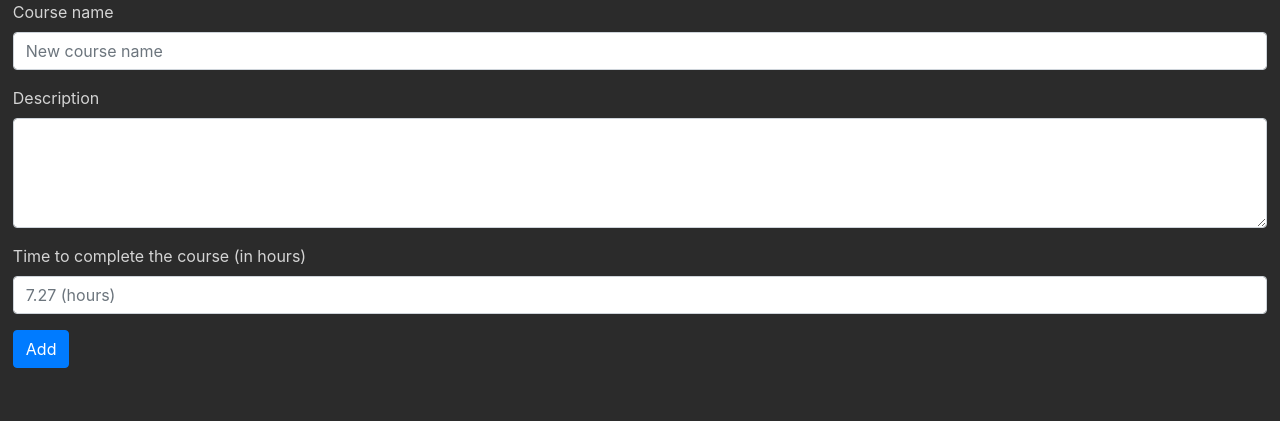
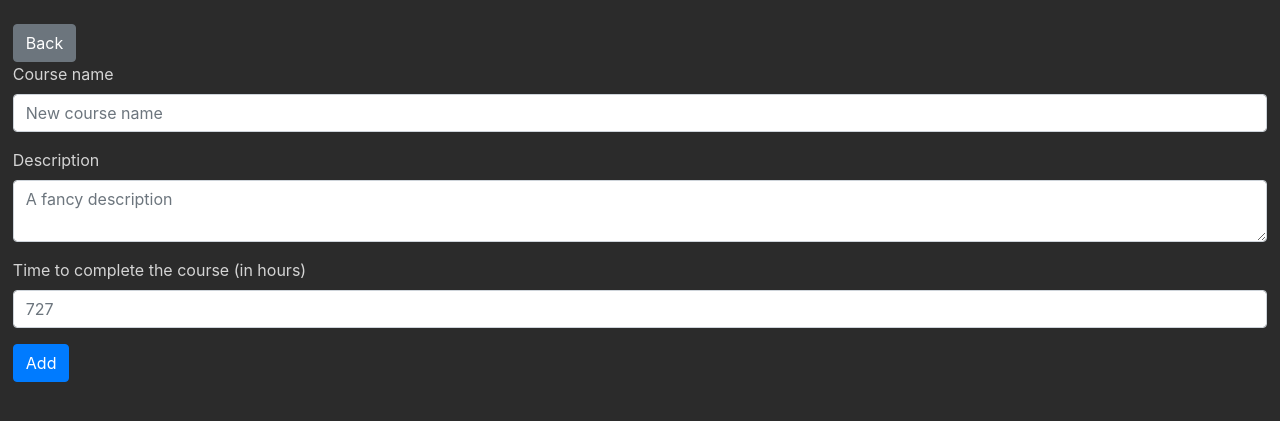
Before and after one commit to Sclafus/FlaskyLearn, a Flask app: template templates/newCourse.html in a window 1280 px wide. Shown: the part 56-477 px from the top of the page. Run offline with Flask 2, Linux system fonts and the light colour scheme; the template is opened without the code that fills it, so the values that code supplies are empty; parts of the project's set-up code (start-up, migrations or seed data) failed here and were passed over; some libraries are stand-ins or nearby versions.

Commit message:
added back button and required fields

```diff
--- a/templates/newCourse.html
+++ b/templates/newCourse.html
@@ -1,21 +1,24 @@
 {% extends "base.html" %}
 {% block title %}New Course{% endblock %}
 {% block content %}
+<br>
+<a name="back" id="back" class="btn btn-secondary margin" href="{{url_for('dashboard')}}" role="button">Back</a>
 <form action="#" method="post">
   <div class="form-group">
     <label for="name">Course name</label>
-    <input type="text" class="form-control" name="name" id="name" placeholder="New course name">
+    <input type="text" class="form-control" name="name" id="name" placeholder="New course name" required>
   </div>
 
 
   <div class="form-group">
     <label for="description">Description</label>
-    <textarea class="form-control" name="description" id="description" rows="4"></textarea>
+    <textarea class="form-control" name="description" id="description" rows="2"
+      placeholder="A fancy description" required></textarea>
   </div>
 
   <div class="form-group">
     <label for="time" required>Time to complete the course (in hours)</label>
-    <input type="number" class="form-control" name="time" id="time" min=0 placeholder="7.27 (hours)" required>
+    <input type="number" class="form-control" name="time" id="time" min=0 placeholder="727" required>
   </div>
 
   <button type="submit" class="btn btn-primary">Add</button>
```
